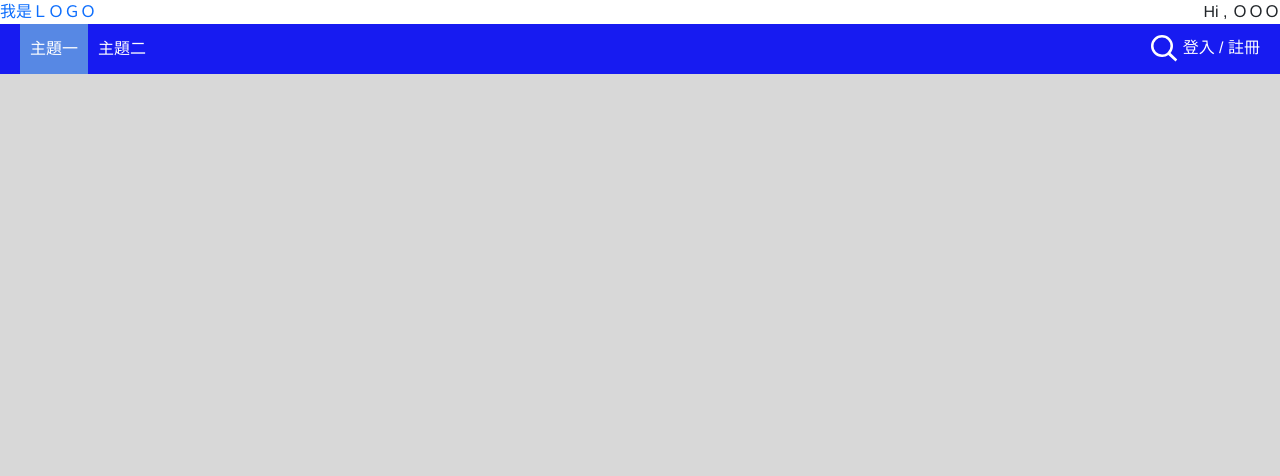
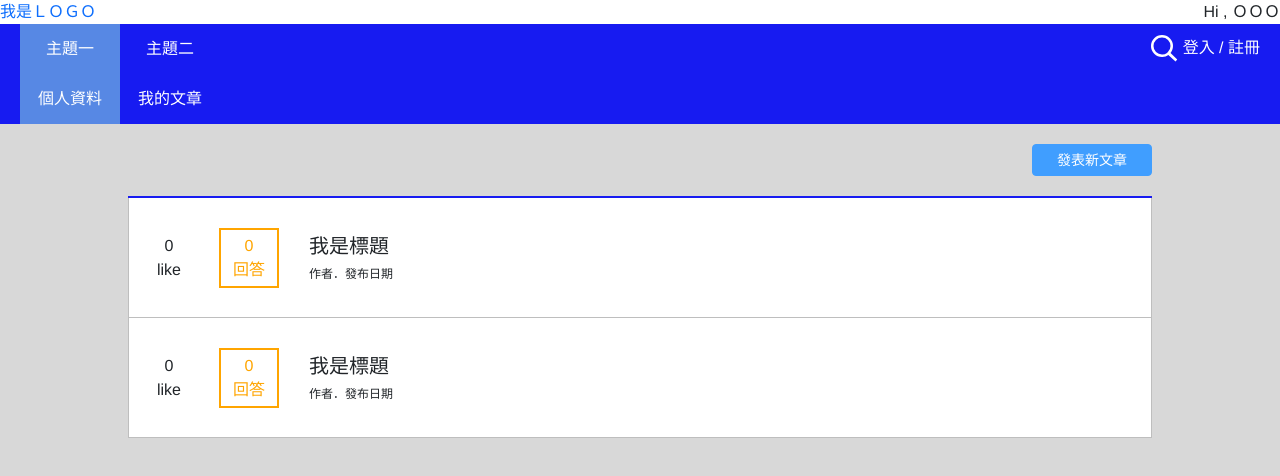
Before and after one commit to lucky4bettty/vue3_blog_test, a Vue app: page /article in a window 1280 px wide. Shown: the top 476 px of the page. Built offline with nearby package versions, Linux system fonts and the light colour scheme.

Commit message:
單筆資料獨立成元件 ＆新增會員頁面

```diff
--- a/src/App.vue
+++ b/src/App.vue
@@ -1,8 +1,5 @@
 <template>
-  <!-- <div id="nav">
-    <router-link to="/">Home</router-link> |
-    <router-link to="/about">About</router-link>
-  </div> -->
+
 
   <div>
     <!-- logo+個人資料連結 -->
@@ -43,7 +40,15 @@
     </div>
 
     <!-- 選擇類別列 - member登入 未完成  -->
-    <div>
+    <div class="navbar">
+
+      <!-- 左邊分類 -->
+      <ul class="navbar_left d-flex">
+
+        <li class="activeNav"><router-link to="/information">個人資料</router-link> </li>
+        <li><router-link to="/article">我的文章</router-link></li>
+
+      </ul>
 
     </div>
 
--- a/src/router/index.js
+++ b/src/router/index.js
@@ -17,6 +17,33 @@ const routes = [
       import(/* webpackChunkName: "about" */ "@/views/user/Login.vue"),
   },
   {
+    path: "/information",
+    name: "Information",
+    // route level code-splitting
+    // this generates a separate chunk (about.[hash].js) for this route
+    // which is lazy-loaded when the route is visited.
+    component: () =>
+      import(/* webpackChunkName: "about" */ "@/views/member/Information.vue"),
+  },
+  {
+    path: "/article",
+    name: "Article",
+    // route level code-splitting
+    // this generates a separate chunk (about.[hash].js) for this route
+    // which is lazy-loaded when the route is visited.
+    component: () =>
+      import(/* webpackChunkName: "about" */ "@/views/member/Article.vue"),
+  },
+  {
+    path: "/newArticle",
+    name: "NewArticle",
+    // route level code-splitting
+    // this generates a separate chunk (about.[hash].js) for this route
+    // which is lazy-loaded when the route is visited.
+    component: () =>
+      import(/* webpackChunkName: "about" */ "@/views/member/NewArticle.vue"),
+  },
+  {
     path: "/about",
     name: "About",
     // route level code-splitting
--- /dev/null
+++ b/src/style/member/article.scss
@@ -0,0 +1,18 @@
+
+a{
+    color:white;
+}
+
+.addBtn{
+    display: flex;
+    justify-content: flex-end;
+    margin-top: 20px;
+    margin-bottom: 20px;
+
+}
+
+.article_all{
+    margin: 0 auto;
+    border-top: 2px rgb(23, 27, 241) solid;
+
+}
--- a/src/style/user/home.scss
+++ b/src/style/user/home.scss
@@ -16,57 +16,7 @@
     .article_all{
         //background-color: rgb(255, 255, 255);
         border-top: 2px rgb(23, 27, 241) solid;
-        .article_one{
-            display: flex;
-            border-left: 1px rgb(190, 190, 190) solid ;
-            border-right: 1px rgb(190, 190, 190) solid ;
-            border-bottom: 1px rgb(190, 190, 190) solid ;
-            background-color: rgb(255, 255, 255);
-            padding-top: 30px;
-            padding-bottom: 30px;
-        }
 
-        // 回覆＋最愛
-        .article_like ,.article_reply{
-            display: flex;
-            flex-direction:column;
-            justify-content:  center;
-            align-items:  center ;
-            width: 60px;
-            height: 60px;
-
-            margin-left: 10px;
-            margin-right: 10px;
-            padding: 10px;
-
-        }
-
-        .article_reply{
-            border: 2px solid orange;
-            color: orange;
-
-        }
-
-        // 以下文章
-        .article{
-            padding-left: 20px;
-            padding-right: 20px;
-
-
-        }
-        .article_title{
-            font-size: 20px;
-        }
-        // 目前用不到
-        .article_cont{
-            font-size: 12px;
-            overflow:hidden;
-            white-space: nowrap;
-            text-overflow: ellipsis;
-        }
-        .article_author {
-            font-size: 12px;
-        }
     }
 
 }
--- a/src/style/vue-common.scss
+++ b/src/style/vue-common.scss
@@ -47,16 +47,20 @@ ul , li {
     .navbar_left{
         height: 100%;
         li{
+            width: 100px;
             display: flex;
             justify-content:center ;
             align-items: center;
             padding: 10px;
             cursor: pointer;
-
+            a{
+                color: white;
+            }
         }
 
         li:hover{
             background-color: rgb(87, 136, 228);
+
         }
 
         .activeNav{
@@ -78,3 +82,9 @@ ul , li {
 .el-button{
     width: 120px;
 }
+
+// 使用者頁面寬度
+.member{
+    width: 80%;
+    margin: 0 auto;
+}
--- /dev/null
+++ b/src/views/member/Article.vue
@@ -0,0 +1,46 @@
+<template>
+
+<div class="member">
+  <div class="addBtn">
+    <el-button type="primary"><router-link to="/newArticle">發表新文章</router-link></el-button>
+  </div>
+
+
+  <div class="article_all">
+    <OneData  />
+    <OneData  />
+  </div>
+</div>
+
+
+
+
+</template>
+<script>
+import OneData from "@/views/widget/OneData.vue";
+import { ref, defineComponent, onMounted,watch,inject} from "vue";
+
+export default {
+  name: "Article",
+  components: {
+    OneData,
+  },
+  setup(props, {emit}) {
+
+
+    onMounted(() => {
+
+    });
+
+
+
+    return {
+
+    };
+  },
+};
+
+</script>
+
+<style lang="scss" src="@/style/vue-common.scss" scoped></style>
+<style lang="scss" src="@/style/member/article.scss" scoped></style>
--- /dev/null
+++ b/src/views/member/Information.vue
@@ -0,0 +1,51 @@
+<template>
+
+  <div class="member">
+
+    <span>帳號：</span>
+    <el-input v-model="account" placeholder=""></el-input>
+
+    <span>信箱：</span>
+    <el-input v-model="email" placeholder=""></el-input>
+
+    <span>介紹：</span>
+    <el-input
+    type="textarea"
+    :rows="10"
+    placeholder="请输入内容"
+    v-model="textarea">
+    </el-input>
+
+
+  </div>
+
+</template>
+
+<script>
+import { ref, defineComponent, onMounted,watch,inject} from "vue";
+
+export default defineComponent({
+  name: "Information",
+
+  setup(props, {emit}) {
+    var textarea = ref("");
+    var account = ref("");
+    var email = ref("");
+
+    onMounted(() => {
+
+    });
+
+
+
+    return {
+      textarea,
+      account,
+      email
+    };
+  },
+});
+</script>
+
+<style lang="scss" src="@/style/vue-common.scss" scoped></style>
+<style lang="scss" src="@/style/member/information.scss" scoped></style>
--- /dev/null
+++ b/src/views/member/NewArticle.vue
@@ -0,0 +1,12 @@
+<template>
+
+  <div class="member">
+
+編輯文章
+
+  </div>
+
+</template>
+
+<style lang="scss" src="@/style/vue-common.scss" scoped></style>
+<style lang="scss" src="@/style/member/newarticle.scss" scoped></style>
--- a/src/views/user/Home.vue
+++ b/src/views/user/Home.vue
@@ -4,63 +4,9 @@
         <h2>XX文章</h2>
         <!-- 多筆ＬＩＳＴ -->
         <div class="article_all">
-          <!-- 單筆start -->
-          <div class="article_one">
-            <!-- 收藏 -->
-            <div class="article_like">
-              <div class="num">
-                0
-              </div>
-              <div class="word">
-                like
-              </div>
-            </div>
-            <!-- 回覆 -->
-            <div class="article_reply">
-              <div class="num">
-                0
-              </div>
-              <div class="word">
-                回答
-              </div>
-            </div>
-            <!-- 文章 -->
-            <div class="article">
-              <div class="article_title">我是標題</div>
-              <!-- <div class="article_cont">
-                我是內容我是內容我是內容我是內容我是內容我是內容我是內容我是內容我是內容我是內容我是內容我是內容我是內容我是內容
-                我是內容我是內容我是內容我是內容我是內容我是內容我是內容我是內容我是內容我是內容我是內容我是內容我是內容我是內容
-                我是內容我是內容我是內容我是內容我是內容我是內容我是內容我是內容我是內容我是內容我是內容我是內容我是內容我是內容
-              </div> -->
-              <span class="article_author">作者．發布日期</span>
-            </div>
-          </div>
-          <!-- 單筆end -->
-                    <div class="article_one">
-            <!-- 收藏 -->
-            <div class="article_like">
-              <div class="num">
-                0
-              </div>
-              <div class="word">
-                like
-              </div>
-            </div>
-            <!-- 回覆 -->
-            <div class="article_reply">
-              <div class="num">
-                0
-              </div>
-              <div class="word">
-                回答
-              </div>
-            </div>
-            <!-- 文章 -->
-            <div class="article">
-              <div class="article_title">我是標題</div>
-              <span class="article_author">作者．發布日期</span>
-            </div>
-          </div>
+
+        <OneData  />
+
 
         </div>
         <!-- 頁數 -->
@@ -84,12 +30,15 @@
 <script>
 import { watch, onMounted, computed, ref, inject } from "vue";
 import store from "@/store/index.js";
+import OneData from "@/views/widget/OneData.vue";
 
 
 
 export default {
   name: "Home",
-  components: {},
+  components: {
+    OneData,
+  },
   setup() {
 
     var currentPage = ref(1)
@@ -116,5 +65,7 @@ export default {
 
 </script>
 
+
+
 <style lang="scss" src="@/style/vue-common.scss" scoped></style>
 <style lang="scss" src="@/style/user/home.scss" scoped></style>
--- /dev/null
+++ b/src/views/widget/OneData.vue
@@ -0,0 +1,96 @@
+<template>
+          <div class="article_one">
+            <!-- 收藏 -->
+            <div class="article_like">
+              <div class="num">
+                0
+              </div>
+              <div class="word">
+                like
+              </div>
+            </div>
+            <!-- 回覆 -->
+            <div class="article_reply">
+              <div class="num">
+                0
+              </div>
+              <div class="word">
+                回答
+              </div>
+            </div>
+            <!-- 文章 -->
+            <div class="article">
+              <div class="article_title">我是標題</div>
+              <!-- <div class="article_cont">
+                我是內容我是內容我是內容我是內容我是內容我是內容我是內容我是內容我是內容我是內容我是內容我是內容我是內容我是內容
+                我是內容我是內容我是內容我是內容我是內容我是內容我是內容我是內容我是內容我是內容我是內容我是內容我是內容我是內容
+                我是內容我是內容我是內容我是內容我是內容我是內容我是內容我是內容我是內容我是內容我是內容我是內容我是內容我是內容
+              </div> -->
+              <span class="article_author">作者．發布日期</span>
+            </div>
+          </div>
+</template>
+
+<script>
+export default {
+  name: "OneData",
+  props: {
+
+  },
+};
+</script>
+
+<style>
+
+        .article_one{
+            display: flex;
+            align-items: center;
+            height: 120px;
+            border-left: 1px rgb(190, 190, 190) solid ;
+            border-right: 1px rgb(190, 190, 190) solid ;
+            border-bottom: 1px rgb(190, 190, 190) solid ;
+            background-color: rgb(255, 255, 255);
+        }
+
+        /* // 回覆＋最愛 */
+        .article_like ,.article_reply{
+            display: flex;
+            flex-direction:column;
+            justify-content:  center;
+            align-items:  center ;
+            width: 60px;
+            height: 60px;
+
+            margin-left: 10px;
+            margin-right: 10px;
+            padding: 10px;
+
+        }
+
+        .article_reply{
+            border: 2px solid orange;
+            color: orange;
+
+        }
+
+        /* // 以下文章 */
+        .article{
+            padding-left: 20px;
+            padding-right: 20px;
+
+
+        }
+        .article_title{
+            font-size: 20px;
+        }
+        /* // 目前用不到 */
+        .article_cont{
+            font-size: 12px;
+            overflow:hidden;
+            white-space: nowrap;
+            text-overflow: ellipsis;
+        }
+        .article_author {
+            font-size: 12px;
+        }
+</style>
```
Also changed, not shown: src/style/member/information.scss (added), src/style/member/newarticle.scss (added).
